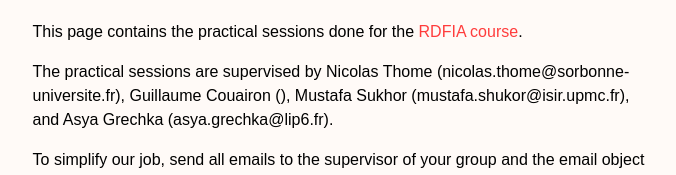
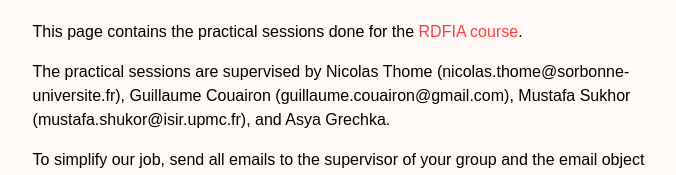
Before and after one commit to rdfia/rdfia.github.io, a plain HTML site: page index.html in a window 1280 px wide. Shown: the part 139-314 px from the top of the page, without its empty margins (296-972 px from the left). Drawn offline with Linux system fonts and the light colour scheme.

Commit message:
maj TP 22-23

```diff
--- a/index.html
+++ b/index.html
@@ -19,7 +19,7 @@
         <p>
             <!--The course is organized by Prof. Matthieu Cord.  -->
 
-            The practical sessions are supervised by Nicolas Thome (nicolas.thome@sorbonne-universite.fr), Guillaume Couairon (), Mustafa Sukhor (mustafa.shukor@isir.upmc.fr), and Asya Grechka (asya.grechka@lip6.fr).
+            The practical sessions are supervised by Nicolas Thome (nicolas.thome@sorbonne-universite.fr), Guillaume Couairon (guillaume.couairon@gmail.com), Mustafa Sukhor (mustafa.shukor@isir.upmc.fr), and Asya Grechka.
 
             <!-- The teacher assistants,
             to whom only you must send the results of coding sessions, are
```
Also changed, not shown: 8 other files.
